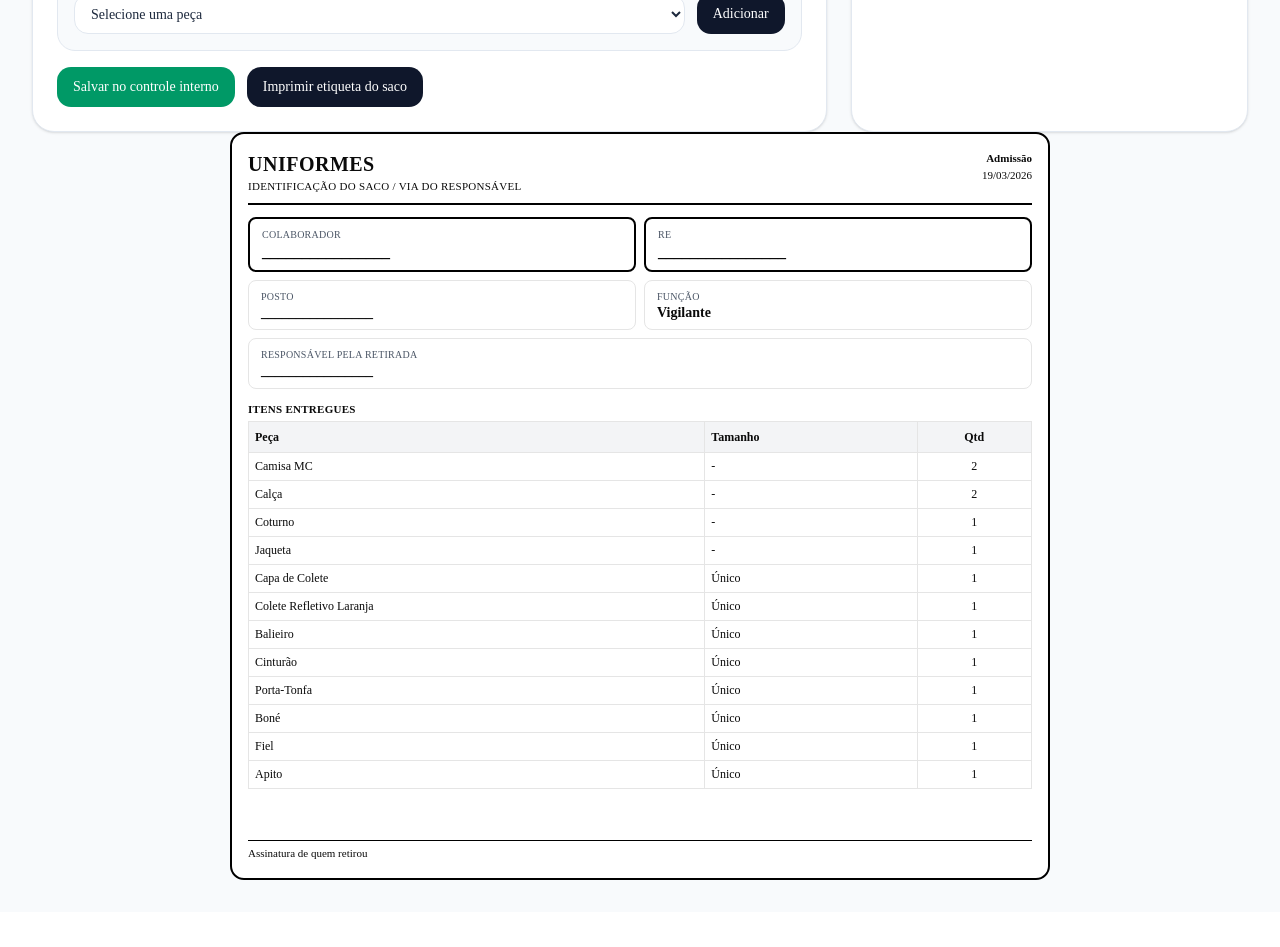
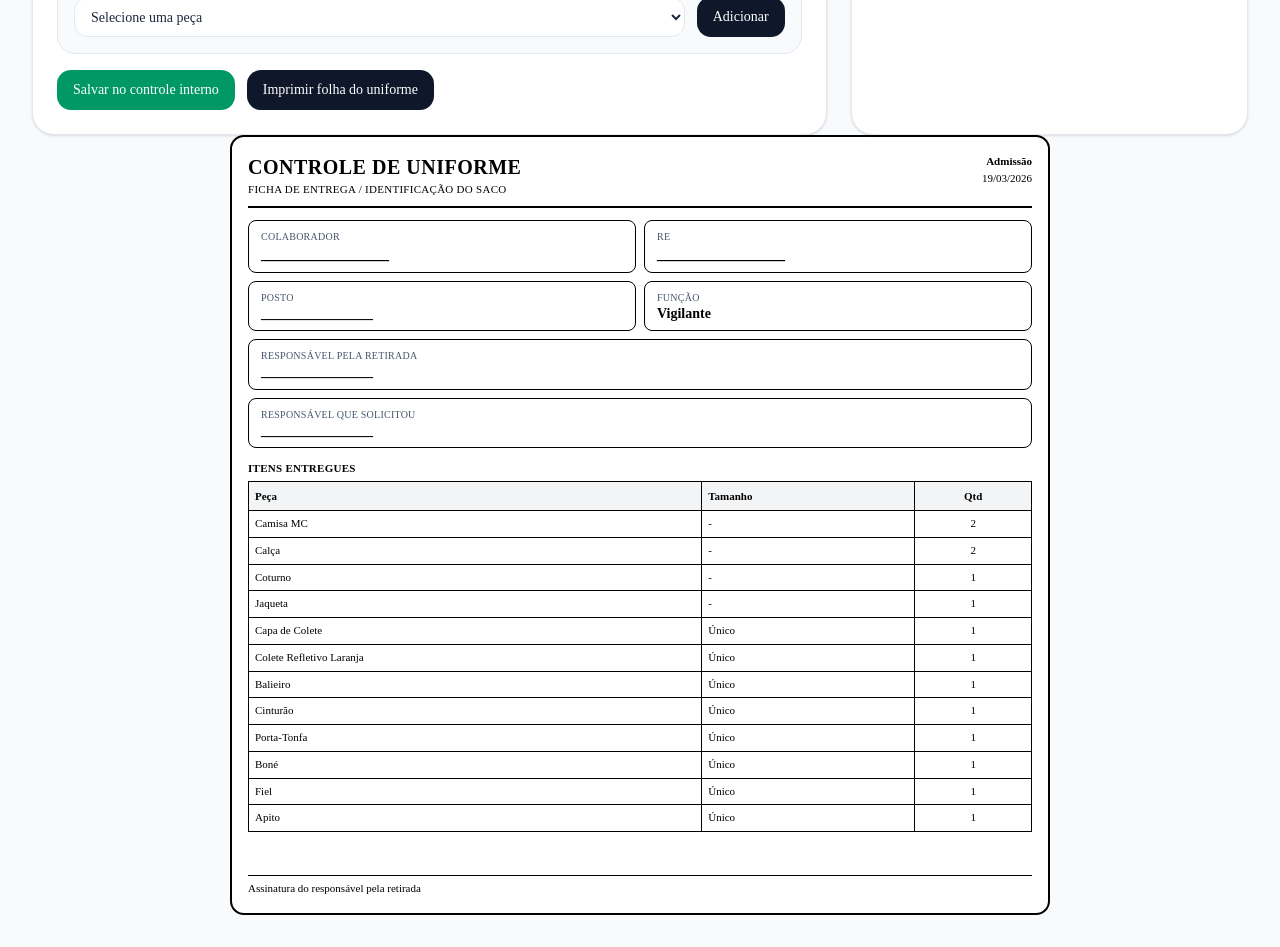
Before and after one commit to codebynessa/uniforme, a Next.js app: page / in a window 1280 px wide. Shown: the part 1340-2287 px from the top of the page. Before the commit the page ends 2252 px from the top, so only its background shows below. Built offline with nearby package versions, Linux system fonts and the light colour scheme.

Commit message:
Atualizar o page.tsx

```diff
--- a/app/page.tsx
+++ b/app/page.tsx
@@ -175,10 +175,6 @@ function botaoSucessoClass() {
   return "rounded-xl bg-emerald-600 px-4 py-2.5 text-sm font-medium text-white transition hover:bg-emerald-700";
 }
 
-function botaoSecundarioClass() {
-  return "rounded-xl border border-slate-200 bg-white px-4 py-2.5 text-sm font-medium text-slate-700 transition hover:bg-slate-100";
-}
-
 function cardClass() {
   return "rounded-3xl border border-slate-200 bg-white p-6 shadow-sm";
 }
@@ -192,13 +188,17 @@ function badgeTipo(tipo: TipoRegistro) {
 function resumirItensInterno(itens: ItemFormulario[]) {
   return itens
     .map((item) => {
-      const tamanho = item.tamanho ? ` (${item.tamanho})` : "";
-      return `${item.nome}${tamanho} x${item.quantidade}`;
+      const tamanho = item.tamanho ? `(${item.tamanho})` : "";
+      return `${item.nome}${tamanho}x${item.quantidade}`;
     })
     .join(" | ");
 }
 
-function montarItensDaFuncao(funcaoId: string, funcoes: FuncaoKit[], catalogo: ItemCatalogo[]): ItemFormulario[] {
+function montarItensDaFuncao(
+  funcaoId: string,
+  funcoes: FuncaoKit[],
+  catalogo: ItemCatalogo[]
+): ItemFormulario[] {
   const funcao = funcoes.find((f) => f.id === funcaoId);
   if (!funcao) return [];
 
@@ -231,18 +231,28 @@ function TabelaItens({
       <table className="w-full border-collapse text-sm">
         <thead>
           <tr className="bg-slate-50">
-            <th className="border-b border-slate-200 p-3 text-left font-semibold text-slate-700">Peça</th>
-            <th className="border-b border-slate-200 p-3 text-left font-semibold text-slate-700">Tamanho</th>
-            <th className="border-b border-slate-200 p-3 text-center font-semibold text-slate-700">Qtd</th>
+            <th className="border-b border-slate-200 p-3 text-left font-semibold text-slate-700">
+              Peça
+            </th>
+            <th className="border-b border-slate-200 p-3 text-left font-semibold text-slate-700">
+              Tamanho
+            </th>
+            <th className="border-b border-slate-200 p-3 text-center font-semibold text-slate-700">
+              Qtd
+            </th>
             {mostrarAcoes && (
-              <th className="border-b border-slate-200 p-3 text-center font-semibold text-slate-700">Ações</th>
+              <th className="border-b border-slate-200 p-3 text-center font-semibold text-slate-700">
+                Ações
+              </th>
             )}
           </tr>
         </thead>
         <tbody>
           {itens.map((item, index) => (
             <tr key={`${item.id}-${index}`} className="hover:bg-slate-50/70">
-              <td className="border-b border-slate-100 p-3 text-slate-800">{item.nome}</td>
+              <td className="border-b border-slate-100 p-3 text-slate-800">
+                {item.nome}
+              </td>
               <td className="border-b border-slate-100 p-3">
                 {mostrarAcoes ? (
                   <input
@@ -262,7 +272,9 @@ function TabelaItens({
                     min={1}
                     className="w-20 rounded-lg border border-slate-200 px-2 py-1.5 text-center text-sm outline-none focus:border-slate-400"
                     value={item.quantidade}
-                    onChange={(e) => onAlterarQuantidade?.(index, Number(e.target.value))}
+                    onChange={(e) =>
+                      onAlterarQuantidade?.(index, Number(e.target.value))
+                    }
                   />
                 ) : (
                   <span className="text-slate-700">{item.quantidade}</span>
@@ -310,7 +322,9 @@ function ResumoLateral({
     <div className={`${cardClass()} space-y-4`}>
       <div className="flex items-center justify-between">
         <h3 className="text-lg font-semibold text-slate-900">Resumo</h3>
-        <span className={`rounded-full px-3 py-1 text-xs font-medium ${badgeTipo(tipo)}`}>{tipo}</span>
+        <span className={`rounded-full px-3 py-1 text-xs font-medium ${badgeTipo(tipo)}`}>
+          {tipo}
+        </span>
       </div>
 
       <div className="space-y-3 text-sm">
@@ -342,13 +356,13 @@ function ResumoLateral({
 
         {solicitante ? (
           <div className="rounded-2xl bg-slate-50 p-3">
-            <p className="text-slate-500">Solicitante</p>
+            <p className="text-slate-500">Responsável que solicitou</p>
             <p className="font-semibold text-slate-900">{solicitante}</p>
           </div>
         ) : null}
 
         <div className="rounded-2xl bg-slate-50 p-3">
-          <p className="text-slate-500">Responsável</p>
+          <p className="text-slate-500">Responsável pela retirada</p>
           <p className="font-semibold text-slate-900">{responsavel || "-"}</p>
         </div>
       </div>
@@ -362,9 +376,9 @@ function EtiquetaSaco({
   re,
   posto,
   responsavel,
+  solicitante,
   cargoLabel,
   itens,
-  solicitante,
   observacao,
 }: {
   tipo: TipoRegistro;
@@ -372,18 +386,20 @@ function EtiquetaSaco({
   re: string;
   posto: string;
   responsavel: string;
+  solicitante?: string;
   cargoLabel: string;
   itens: ItemFormulario[];
-  solicitante?: string;
   observacao?: string;
 }) {
   return (
-    <section className="print-etiqueta mx-auto max-w-[820px] rounded-xl border-2 border-black bg-white p-4">
+    <section className="print-etiqueta mx-auto max-w-[820px] rounded-xl border-2 border-black bg-white p-4 text-black">
       <div className="border-b-2 border-black pb-2">
         <div className="flex items-start justify-between gap-4">
           <div>
-            <h2 className="text-xl font-bold tracking-wide">UNIFORMES</h2>
-            <p className="text-[11px] uppercase tracking-wide">Identificação do saco / via do responsável</p>
+            <h2 className="text-xl font-bold tracking-wide">CONTROLE DE UNIFORME</h2>
+            <p className="text-[11px] uppercase tracking-wide">
+              Ficha de entrega / identificação do saco
+            </p>
           </div>
           <div className="text-right text-[11px]">
             <p className="font-semibold">{tipo}</p>
@@ -392,83 +408,91 @@ function EtiquetaSaco({
         </div>
       </div>
 
-      <div className="mt-3 grid grid-cols-1 gap-2 md:grid-cols-2">
-        <div className="rounded-md border-2 border-black px-3 py-2">
-          <p className="text-[10px] uppercase tracking-wide text-gray-600">Colaborador</p>
-          <p className="text-base font-bold leading-tight">{nome || "________________"}</p>
-        </div>
-
-        <div className="rounded-md border-2 border-black px-3 py-2">
-          <p className="text-[10px] uppercase tracking-wide text-gray-600">RE</p>
+      <div className="mt-3 grid grid-cols-2 gap-2">
+        <div className="rounded-md border border-black px-3 py-2">
+          <p className="text-[10px] uppercase tracking-wide text-slate-600">Colaborador</p>
+          <p className="text-base font-bold leading-tight">
+            {nome || "________________"}
+          </p>
+        </div>
+
+        <div className="rounded-md border border-black px-3 py-2">
+          <p className="text-[10px] uppercase tracking-wide text-slate-600">RE</p>
           <p className="text-base font-bold leading-tight">{re || "________________"}</p>
         </div>
 
-        <div className="rounded-md border px-3 py-2">
-          <p className="text-[10px] uppercase tracking-wide text-gray-600">Posto</p>
-          <p className="text-sm font-semibold leading-tight">{posto || "________________"}</p>
-        </div>
-
-        <div className="rounded-md border px-3 py-2">
-          <p className="text-[10px] uppercase tracking-wide text-gray-600">Função</p>
-          <p className="text-sm font-semibold leading-tight">{cargoLabel}</p>
-        </div>
-
-        {solicitante ? (
-          <div className="rounded-md border px-3 py-2 md:col-span-2">
-            <p className="text-[10px] uppercase tracking-wide text-gray-600">Solicitante</p>
-            <p className="text-sm font-semibold leading-tight">{solicitante}</p>
-          </div>
-        ) : null}
-
-        <div className="rounded-md border px-3 py-2 md:col-span-2">
-          <p className="text-[10px] uppercase tracking-wide text-gray-600">Responsável pela retirada</p>
-          <p className="text-sm font-semibold leading-tight">{responsavel || "________________"}</p>
-        </div>
-
-        {observacao ? (
-          <div className="rounded-md border px-3 py-2 md:col-span-2">
-            <p className="text-[10px] uppercase tracking-wide text-gray-600">Observação</p>
-            <p className="text-sm leading-tight">{observacao}</p>
-          </div>
-        ) : null}
+        <div className="rounded-md border border-black px-3 py-2">
+          <p className="text-[10px] uppercase tracking-wide text-slate-600">Posto</p>
+          <p className="text-sm font-semibold leading-tight">
+            {posto || "________________"}
+          </p>
+        </div>
+
+        <div className="rounded-md border border-black px-3 py-2">
+          <p className="text-[10px] uppercase tracking-wide text-slate-600">Função</p>
+          <p className="text-sm font-semibold leading-tight">
+            {cargoLabel || "________________"}
+          </p>
+        </div>
+
+        <div className="col-span-2 rounded-md border border-black px-3 py-2">
+          <p className="text-[10px] uppercase tracking-wide text-slate-600">
+            Responsável pela retirada
+          </p>
+          <p className="text-sm font-semibold leading-tight">
+            {responsavel || "________________"}
+          </p>
+        </div>
+
+        <div className="col-span-2 rounded-md border border-black px-3 py-2">
+          <p className="text-[10px] uppercase tracking-wide text-slate-600">
+            Responsável que solicitou
+          </p>
+          <p className="text-sm font-semibold leading-tight">
+            {solicitante || "________________"}
+          </p>
+        </div>
       </div>
 
       <div className="mt-3">
-        <h3 className="mb-1 text-[11px] font-bold uppercase tracking-wide">Itens entregues</h3>
-
-        <div className="overflow-x-auto">
-          <table className="w-full border-collapse text-[12px]">
+        <h3 className="mb-1 text-[11px] font-bold uppercase tracking-wide">
+          Itens entregues
+        </h3>
+
+        <table className="w-full border-collapse text-[11px]">
           <thead>
             <tr className="bg-gray-100">
-                <th className="border p-1.5 text-left">Peça</th>
-                <th className="border p-1.5 text-left">Tamanho</th>
-                <th className="border p-1.5 text-center">Qtd</th>
+              <th className="border border-black p-1.5 text-left">Peça</th>
+              <th className="border border-black p-1.5 text-left">Tamanho</th>
+              <th className="border border-black p-1.5 text-center">Qtd</th>
             </tr>
           </thead>
           <tbody>
             {itens.map((item, index) => (
               <tr key={`${item.id}-${index}`}>
-                  <td className="border p-1.5 leading-tight">{item.nome}</td>
-                  <td className="border p-1.5 leading-tight">{item.tamanho || "-"}</td>
-                  <td className="border p-1.5 text-center leading-tight">{item.quantidade}</td>
+                <td className="border border-black p-1.5 leading-tight">{item.nome}</td>
+                <td className="border border-black p-1.5 leading-tight">
+                  {item.tamanho || "-"}
+                </td>
+                <td className="border border-black p-1.5 text-center leading-tight">
+                  {item.quantidade}
+                </td>
               </tr>
             ))}
           </tbody>
         </table>
       </div>
-      </div>
-
-      {tipo === "Troca" ? (
-        <div className="mt-3 rounded-md border border-black p-2 text-[11px]">
-          Em caso de troca, as peças antigas devem ser devolvidas em até 30 dias, conforme controle interno do setor.
+
+      {observacao ? (
+        <div className="mt-3 rounded-md border border-black px-3 py-2 text-[11px]">
+          <p className="font-semibold">Observação:</p>
+          <p>{observacao}</p>
         </div>
       ) : null}
 
-      <div className="mt-5">
-        <div>
-          <div className="mb-1 h-[32px] border-b border-black" />
-          <p className="text-[11px]">Assinatura de quem retirou</p>
-        </div>
+      <div className="mt-4">
+        <div className="mb-1 h-[28px] border-b border-black" />
+        <p className="text-[11px]">Assinatura do responsável pela retirada</p>
       </div>
     </section>
   );
@@ -477,24 +501,27 @@ function EtiquetaSaco({
 function TabelaControleInterno({ registros }: { registros: RegistroInterno[] }) {
   return (
     <div className="overflow-x-auto rounded-2xl border border-slate-200">
-      <table className="w-full border-collapse text-[11px] md:text-xs">
+      <table className="w-full border-collapse text-[10px] md:text-[11px]">
         <thead>
           <tr className="bg-slate-50">
-            <th className="w-[8%] border-b border-slate-200 p-2 text-left font-semibold text-slate-700">Data</th>
-            <th className="w-[8%] border-b border-slate-200 p-2 text-left font-semibold text-slate-700">Tipo</th>
-            <th className="w-[12%] border-b border-slate-200 p-2 text-left font-semibold text-slate-700">Colaborador</th>
-            <th className="w-[6%] border-b border-slate-200 p-2 text-left font-semibold text-slate-700">RE</th>
-            <th className="w-[10%] border-b border-slate-200 p-2 text-left font-semibold text-slate-700">Posto</th>
-            <th className="w-[14%] border-b border-slate-200 p-2 text-left font-semibold text-slate-700">Função</th>
-            <th className="w-[24%] border-b border-slate-200 p-2 text-left font-semibold text-slate-700">Peças</th>
-            <th className="w-[10%] border-b border-slate-200 p-2 text-left font-semibold text-slate-700">Responsável</th>
-            <th className="w-[8%] border-b border-slate-200 p-2 text-left font-semibold text-slate-700">Assinatura</th>
+            <th className="border-b border-slate-200 p-2 text-left font-semibold text-slate-700">Data</th>
+            <th className="border-b border-slate-200 p-2 text-left font-semibold text-slate-700">Tipo</th>
+            <th className="border-b border-slate-200 p-2 text-left font-semibold text-slate-700">Colaborador</th>
+            <th className="border-b border-slate-200 p-2 text-left font-semibold text-slate-700">RE</th>
+            <th className="border-b border-slate-200 p-2 text-left font-semibold text-slate-700">Posto</th>
+            <th className="border-b border-slate-200 p-2 text-left font-semibold text-slate-700">Função</th>
+            <th className="border-b border-slate-200 p-2 text-left font-semibold text-slate-700">Peças</th>
+            <th className="border-b border-slate-200 p-2 text-left font-semibold text-slate-700">Resp. retirada</th>
+            <th className="border-b border-slate-200 p-2 text-left font-semibold text-slate-700">Resp. solicitou</th>
+            <th className="border-b border-slate-200 p-2 text-left font-semibold text-slate-700">Assinatura</th>
           </tr>
         </thead>
         <tbody>
           {registros.length === 0 ? (
             <tr>
-              <td colSpan={9} className="p-4 text-center text-slate-500">Nenhum registro salvo ainda.</td>
+              <td colSpan={10} className="p-4 text-center text-slate-500">
+                Nenhum registro salvo ainda.
+              </td>
             </tr>
           ) : (
             registros.map((registro) => (
@@ -505,14 +532,21 @@ function TabelaControleInterno({ registros }: { registros: RegistroInterno[] })
                     {registro.tipo}
                   </span>
                 </td>
-                <td className="border-b border-slate-100 p-2 align-top font-medium text-slate-900">{registro.colaborador}</td>
+                <td className="border-b border-slate-100 p-2 align-top font-medium text-slate-900">
+                  {registro.colaborador}
+                </td>
                 <td className="border-b border-slate-100 p-2 align-top">{registro.re}</td>
                 <td className="border-b border-slate-100 p-2 align-top">{registro.posto}</td>
                 <td className="border-b border-slate-100 p-2 align-top">{registro.cargo}</td>
-                <td className="border-b border-slate-100 p-2 align-top leading-4">{resumirItensInterno(registro.itens)}</td>
+                <td className="border-b border-slate-100 p-2 align-top leading-4">
+                  {resumirItensInterno(registro.itens)}
+                </td>
                 <td className="border-b border-slate-100 p-2 align-top">{registro.responsavel}</td>
                 <td className="border-b border-slate-100 p-2 align-top">
-                  <div className="mt-5 w-full border-b border-black" />
+                  {registro.solicitante || "-"}
+                </td>
+                <td className="border-b border-slate-100 p-2 align-top">
+                  <div className="mt-4 w-full border-b border-black" />
                 </td>
               </tr>
             ))
@@ -538,6 +572,7 @@ function AbaAdmissao({
   const [re, setRe] = useState("");
   const [posto, setPosto] = useState("");
   const [responsavel, setResponsavel] = useState("");
+  const [solicitante, setSolicitante] = useState("");
   const [funcaoId, setFuncaoId] = useState(funcoes[0]?.id || "");
   const [itemExtraId, setItemExtraId] = useState("");
   const [itens, setItens] = useState<ItemFormulario[]>([]);
@@ -593,6 +628,7 @@ function AbaAdmissao({
       posto,
       cargo: funcaoLabel,
       responsavel,
+      solicitante,
       itens,
     };
   }
@@ -618,8 +654,15 @@ function AbaAdmissao({
           .no-print { display: none !important; }
           .print-etiqueta { display: none !important; }
           .somente-etiqueta .print-etiqueta { display: block !important; }
-          .print-etiqueta { max-width: 820px !important; padding: 16px !important; border-width: 1.5px !important; }
-          .print-etiqueta table { font-size: 12px !important; }
+          .print-etiqueta {
+            max-width: 820px !important;
+            padding: 12px !important;
+            border-width: 1.5px !important;
+            box-shadow: none !important;
+            page-break-inside: avoid !important;
+            break-inside: avoid !important;
+          }
+          .print-etiqueta table { font-size: 11px !important; }
           .print-etiqueta th, .print-etiqueta td { padding: 4px !important; }
         }
       `}</style>
@@ -657,7 +700,17 @@ function AbaAdmissao({
                 </select>
               </div>
 
-              <div className="space-y-1 md:col-span-2">
+              <div className="space-y-1">
+                <label className={campoLabelClass()}>Responsável que solicitou</label>
+                <input
+                  className={campoInputClass()}
+                  value={solicitante}
+                  onChange={(e) => setSolicitante(e.target.value)}
+                  placeholder="Quem solicitou os uniformes"
+                />
+              </div>
+
+              <div className="space-y-1">
                 <label className={campoLabelClass()}>Função</label>
                 <select className={campoInputClass()} value={funcaoId} onChange={(e) => setFuncaoId(e.target.value)}>
                   {funcoes.map((funcao) => (
@@ -702,7 +755,7 @@ function AbaAdmissao({
                 </button>
 
                 <button onClick={imprimirEtiqueta} className={botaoPrimarioClass()}>
-                  Imprimir etiqueta do saco
+                  Imprimir folha do uniforme
                 </button>
               </div>
             </div>
@@ -716,6 +769,7 @@ function AbaAdmissao({
             responsavel={responsavel}
             cargo={funcaoLabel}
             totalItens={totalItens}
+            solicitante={solicitante}
           />
         </div>
 
@@ -725,6 +779,7 @@ function AbaAdmissao({
           re={re}
           posto={posto}
           responsavel={responsavel}
+          solicitante={solicitante}
           cargoLabel={funcaoLabel}
           itens={itens}
         />
@@ -793,7 +848,8 @@ function AbaTroca({
       cargo: "Troca de uniforme",
       responsavel,
       solicitante,
-      observacao: "As peças antigas devem ser devolvidas em até 30 dias, conforme controle interno do setor.",
+      observacao:
+        "As peças antigas devem ser devolvidas em até 30 dias, conforme controle interno do setor.",
       itens,
     };
   }
@@ -819,8 +875,15 @@ function AbaTroca({
           .no-print { display: none !important; }
           .print-etiqueta { display: none !important; }
           .somente-etiqueta .print-etiqueta { display: block !important; }
-          .print-etiqueta { max-width: 820px !important; padding: 16px !important; border-width: 1.5px !important; }
-          .print-etiqueta table { font-size: 12px !important; }
+          .print-etiqueta {
+            max-width: 820px !important;
+            padding: 12px !important;
+            border-width: 1.5px !important;
+            box-shadow: none !important;
+            page-break-inside: avoid !important;
+            break-inside: avoid !important;
+          }
+          .print-etiqueta table { font-size: 11px !important; }
           .print-etiqueta th, .print-etiqueta td { padding: 4px !important; }
         }
       `}</style>
@@ -847,7 +910,7 @@ function AbaTroca({
               </div>
 
               <div className="space-y-1">
-                <label className={campoLabelClass()}>Solicitante</label>
+                <label className={campoLabelClass()}>Responsável que solicitou</label>
                 <input className={campoInputClass()} value={solicitante} onChange={(e) => setSolicitante(e.target.value)} placeholder="Quem solicitou a troca" />
               </div>
 
@@ -904,7 +967,7 @@ function AbaTroca({
                 </button>
 
                 <button onClick={imprimirEtiqueta} className={botaoPrimarioClass()}>
-                  Imprimir etiqueta da troca
+                  Imprimir folha do uniforme
                 </button>
               </div>
             </div>
@@ -928,9 +991,9 @@ function AbaTroca({
           re={re}
           posto={posto}
           responsavel={responsavel}
+          solicitante={solicitante}
           cargoLabel="Troca de uniforme"
           itens={itens}
-          solicitante={solicitante}
           observacao="As peças antigas devem ser devolvidas em até 30 dias, conforme controle interno do setor."
         />
       </div>
@@ -963,10 +1026,17 @@ function AbaControleInterno({
           .no-print { display: none !important; }
           .print-controle { display: none !important; }
           .somente-controle .print-controle { display: block !important; }
-          .print-controle { max-width: 100% !important; padding: 12px !important; border-width: 1px !important; }
-          .print-controle table { font-size: 11px !important; }
+          .print-controle {
+            max-width: 100% !important;
+            padding: 12px !important;
+            border-width: 1px !important;
+          }
+          .print-controle table { font-size: 10px !important; }
           .print-controle th, .print-controle td { padding: 4px !important; }
-          .print-controle tr { page-break-inside: avoid; break-inside: avoid; }
+          .print-controle tr {
+            page-break-inside: avoid;
+            break-inside: avoid;
+          }
         }
       `}</style>
 
@@ -975,7 +1045,9 @@ function AbaControleInterno({
           <div className="mb-5 flex flex-col gap-3 md:flex-row md:items-center md:justify-between">
             <div>
               <h2 className="text-xl font-semibold text-slate-900">Controle Interno</h2>
-              <p className="text-sm text-slate-500">Histórico consolidado de admissões e trocas</p>
+              <p className="text-sm text-slate-500">
+                Histórico consolidado de admissões e trocas
+              </p>
             </div>
 
             <button onClick={imprimirControleInterno} className={botaoPrimarioClass()}>
@@ -1049,6 +1121,7 @@ function AbaCadastros({
 
   function adicionarPecaCatalogo() {
     if (!novaPecaNome.trim()) return;
+
     const id = novaPecaNome
       .toLowerCase()
       .normalize("NFD")
@@ -1134,7 +1207,9 @@ function AbaCadastros({
           return {
             ...funcao,
             itens: funcao.itens.map((item) =>
-              item.id === pecaKitId ? { ...item, quantidade: item.quantidade + pecaKitQtd } : item
+              item.id === pecaKitId
+                ? { ...item, quantidade: item.quantidade + pecaKitQtd }
+                : item
             ),
           };
         }
```
Lines whose indentation alone changed are shown as unchanged.
